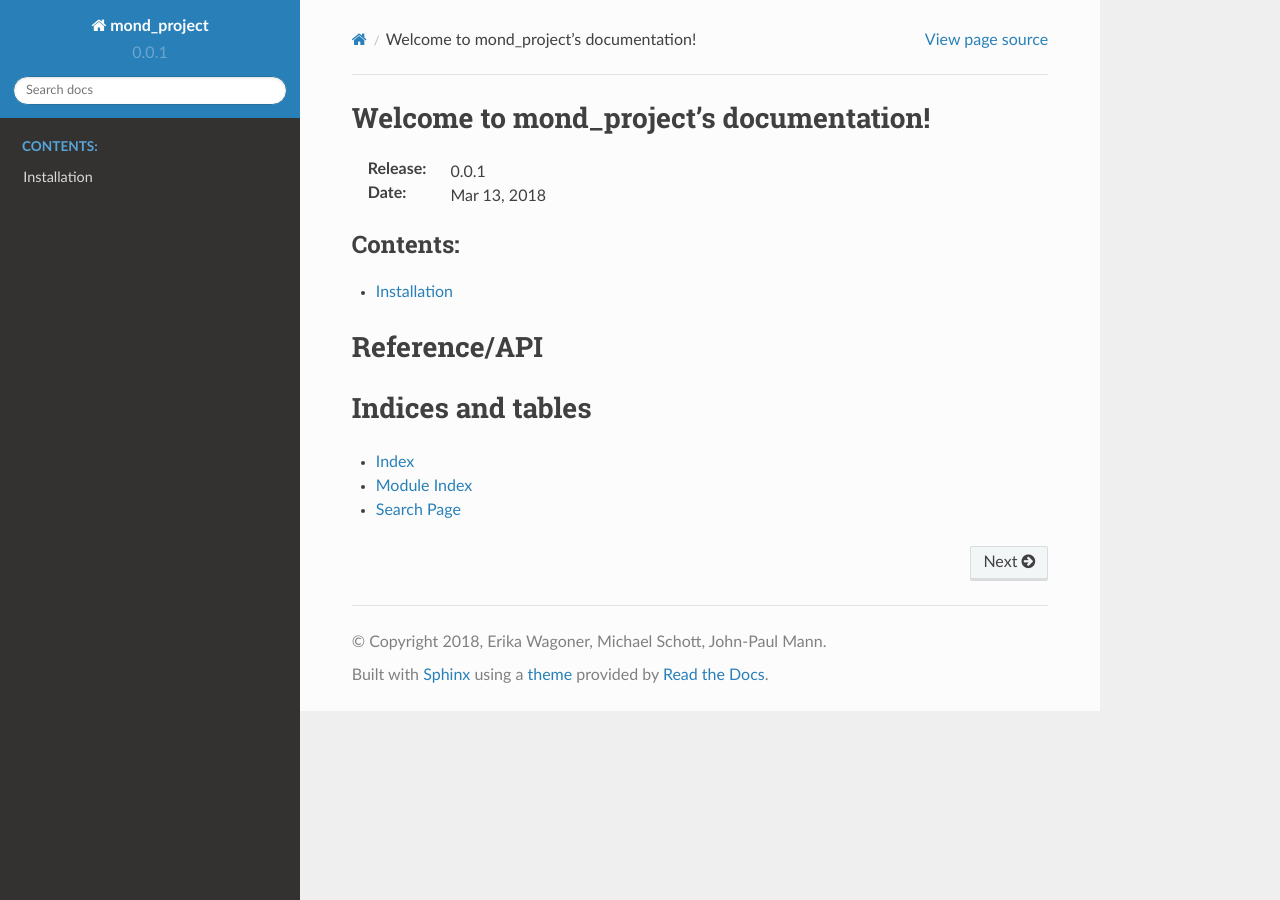
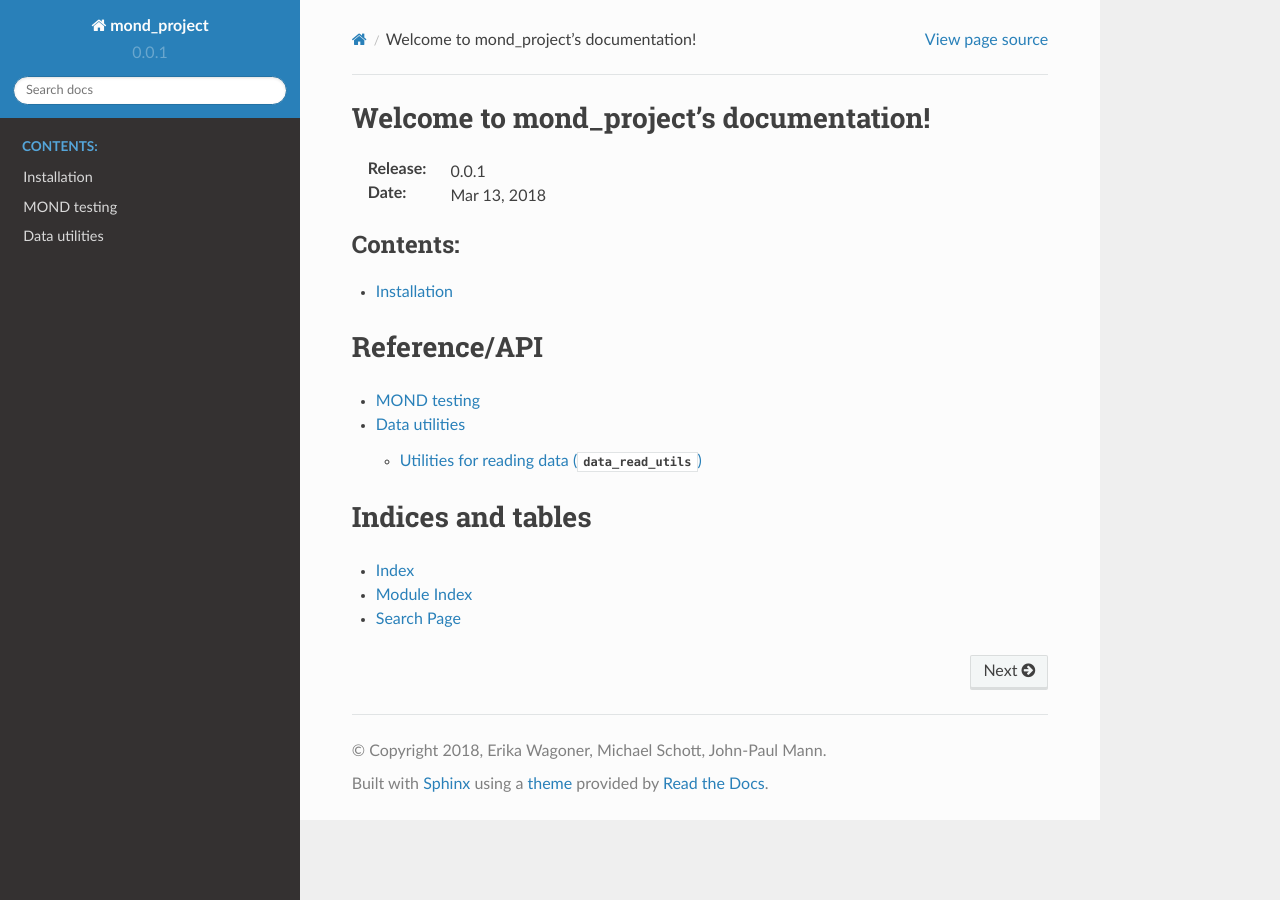
Before and after one commit to wagoner47/mond_project, a Sphinx documentation site: the page built from docs/index.rst, in a window 1280 px wide. Built offline with Sphinx 7.4.7 and the Read the Docs theme 2.0.0, drawn with Linux system fonts in a browser that asks for light colours.

Commit message:
Fixed an error in the documentation for data_read_utils. Added the Reference links to index.rst

```diff
--- a/docs/data_utils.data_read_utils.rst
+++ b/docs/data_utils.data_read_utils.rst
@@ -12,7 +12,7 @@ The :mod:`data_read_utils` module is the main interface point for accessing the
 
 One potential gotcha for using this is that the user must have an environment variable with the API key they will use to `access the data from Illustris`_. To get this key, you must complete the registration through Illustris. The API key environment variable should be named "ILL_KEY", and can be set by adding to the appropriate user profile file for the system or by using the appropriate command line utility. For Linux/Unix based systems, for instance, to set and check the value:
 
-..code-block:: console
+.. code-block:: console
 
         $ export ILL_KEY=insert-your-assigned-api-key
         $ echo $ILL_KEY
--- a/docs/index.rst
+++ b/docs/index.rst
@@ -21,6 +21,11 @@ Welcome to mond_project's documentation!
 
 Reference/API
 =============
+.. toctree::
+   :maxdepth: 2
+
+   mond_test
+   data_utils
 
 
 Indices and tables
```
